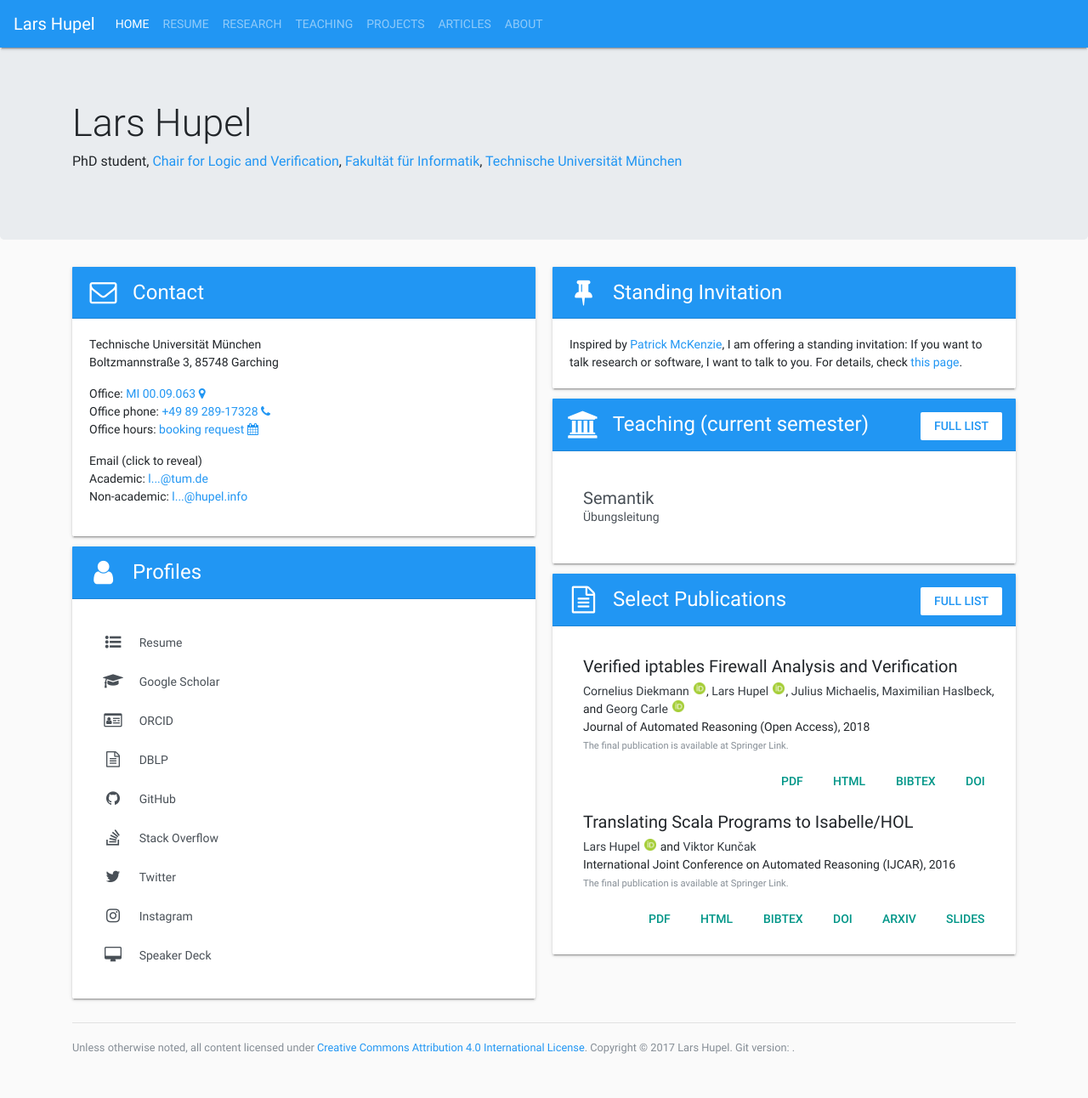
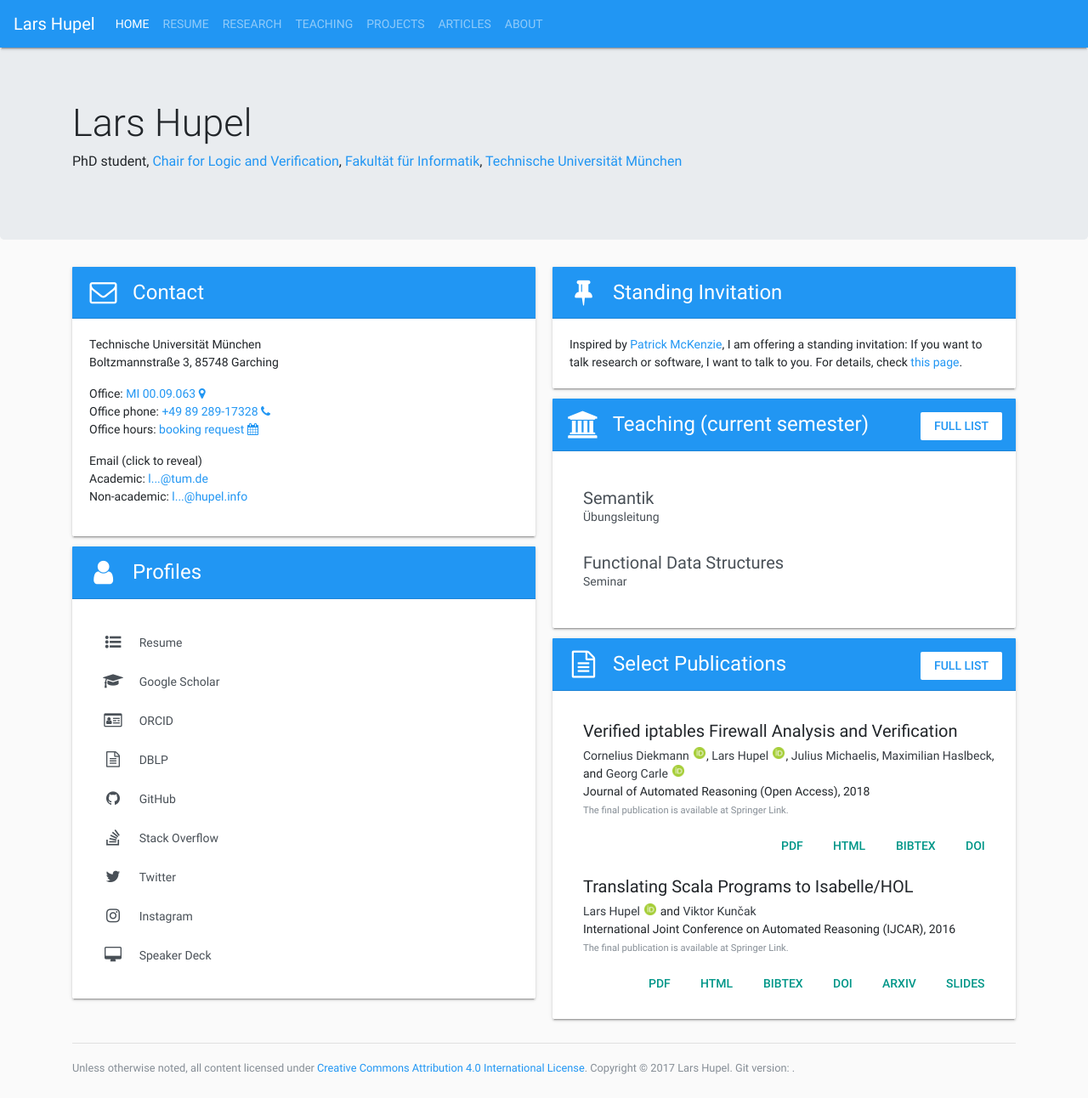
Before and after one commit to larsrh/website, a Jekyll site: the page built from index.html, in a window 1280 px wide. Shown: the whole page at 85% size. Built offline with Jekyll 4.4.1, drawn with Linux system fonts in a browser that asks for light colours; comment, search, counter and statistics services are not loaded; before the commit the page ends 1268 px from its top, so only the background shows below that.

Commit message:
teaching

```diff
--- a/_data/teaching.yml
+++ b/_data/teaching.yml
@@ -4,12 +4,18 @@
     - name: Semantik
       role: Übungsleitung
       link: "https://www21.in.tum.de/teaching/semantik/WS1718/"
+    - name: Functional Data Structures
+      role: Seminar
+      link: "https://www21.in.tum.de/teaching/fds_seminar/WS17/"
 - semester: "Sommersemester 2017"
   id: ss17
   lectures:
     - name: Logik
       role: Übungsleitung
       link: "https://www21.in.tum.de/teaching/logik/SS17/"
+    - name: Formal Proof in Mathematics and Computer Science
+      role: Seminar
+      link: "https://www21.in.tum.de/teaching/proof21/SS17/"
 - semester: "Wintersemester 2016/17"
   id: ws1617
   lectures:
```
